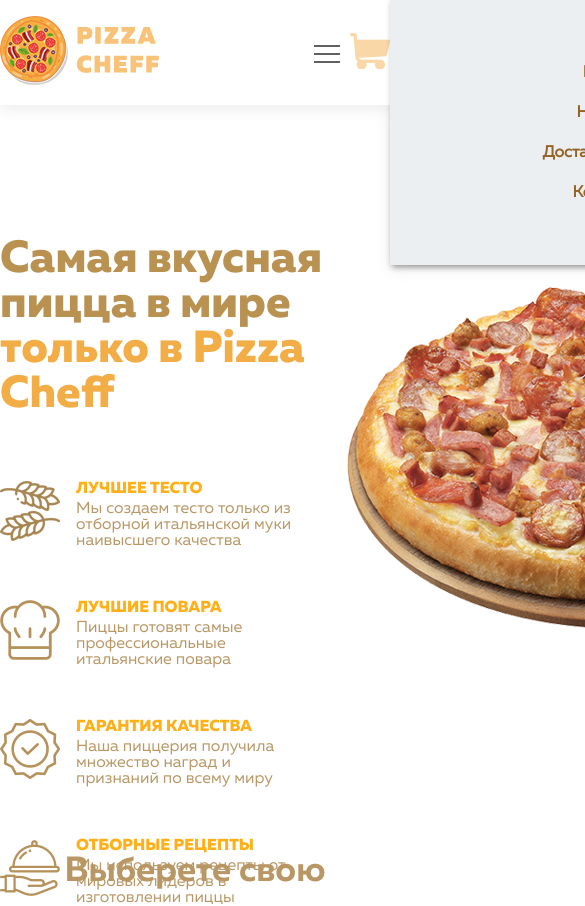
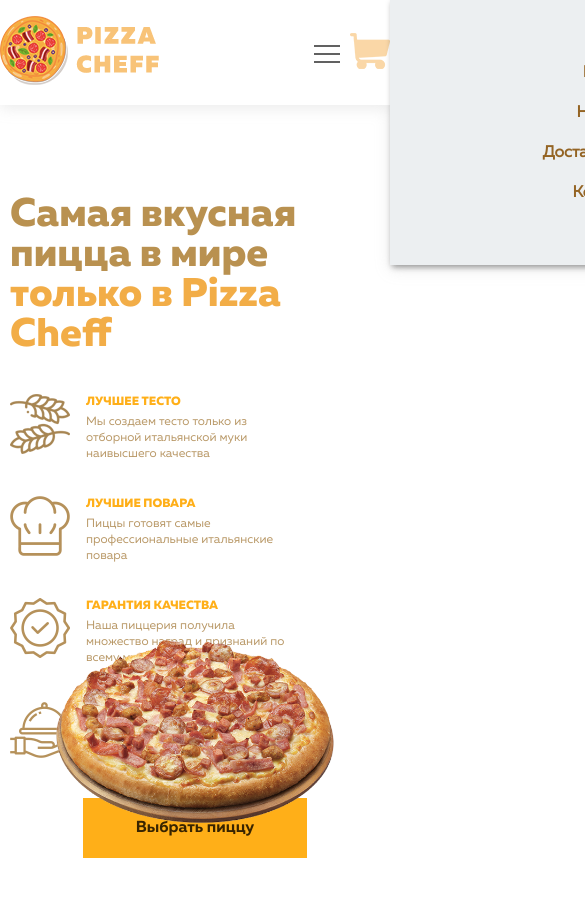
Before and after one commit to AnisinaAleksandra/pizza_angular.github.io, an Angular app: page / in a window 390 px wide. Shown: the top 906 px of the page, 585 px wide, since content can reach past the window. After the commit the page ends 858 px from the top, so only its background shows below. Built offline with nearby package versions, Linux system fonts and the light colour scheme.

Commit message:
add adaptive style for main part of layout

```diff
--- a/src/app/main/main.component.html
+++ b/src/app/main/main.component.html
@@ -110,17 +110,16 @@
           </div>
         </div>
 
-        <div>
-          <button class="btn" (click)="scrollTo(select_pizza)">
-            Выбрать пиццу
-          </button>
+        <div class="btn_container">
+          <!-- <button class="btn" (click)="scrollTo(select_pizza)"> -->
+          <button class="btn">Выбрать пиццу</button>
         </div>
       </div>
       <div class="rigth_img_side">
         <img src="{{ imagePath }}" alt="pizza_big" />
       </div>
     </section>
-    <section class="select_pizza" #select_pizza>
+    <!-- <section class="select_pizza" #select_pizza>
       <div class="title">Выберете свою любимую пиццу</div>
       <div class="pizza_list">
         <app-card
@@ -148,14 +147,27 @@
         </div>
 
         <div class="order_form_inputs">
-          <input type="text" name="name" id="name" placeholder="Ваше имя" />
+          <input
+            type="text"
+            name="product_title"
+            id="product_title"
+            placeholder="Пицца"
+            [(ngModel)]="orderForm.productTitle"
+          />
           <input
             type="text"
             name="adress"
             id="adress"
             placeholder="Адрес доставки"
+            [(ngModel)]="orderForm.adress"
           />
-          <input type="text" name="phone" id="phone" placeholder="Телефон" />
+          <input
+            type="text"
+            name="phone"
+            id="phone"
+            placeholder="Телефон"
+            [(ngModel)]="orderForm.phone"
+          />
           <button type="submit">Оформить заказ</button>
         </div>
 
@@ -163,6 +175,6 @@
           <img src="{{ orderPizzaPathImg }}" alt="pizzaOrder" />
         </div>
       </div>
-    </section>
+    </section> -->
   </div>
 </div>
--- a/src/app/main/main.component.scss
+++ b/src/app/main/main.component.scss
@@ -51,6 +51,7 @@
             }
           }
         }
+        .btn_container {
           .btn {
             background-color: $yellow-light-text-color;
             font-size: 16px;
@@ -61,6 +62,7 @@
             width: 224px;
             height: 60px;
             cursor: pointer;
+          }
         }
       }
     }
@@ -81,8 +83,6 @@
         align-items: center;
         justify-content: center;
         flex-wrap: wrap;
-        margin-left: -13px;
-        margin-right: -13px;
       }
     }
 
@@ -138,6 +138,9 @@
             background-color: rgb(255, 175, 24);
             width: 330px;
             height: 60px;
+            font-size: 16px;
+            font-family: "MullerBold";
+            color: $mutard-darkest-text-color;
           }
         }
         .order_form_image {
@@ -148,3 +151,101 @@
     }
   }
 }
+@media screen and (max-width: 1250px) {
+  .main_page {
+    padding-top: 100px;
+    padding-left: 10px;
+    padding-right: 10px;
+    .my-container {
+      .main {
+        .left_side {
+          max-width: 605px;
+          .title {
+            .title_mustard,
+            .title_yellow {
+              font-size: 40px;
+            }
+          }
+          .list_of_advantages {
+            padding-top: 35px;
+            .item_of_advantage {
+              width: 280px;
+              margin-bottom: 30px;
+              margin-right: 20px;
+            }
+          }
+        }
+        .rigth_img_side {
+          img {
+            width: 90%;
+          }
+        }
+      }
+    }
+  }
+}
+
+@media screen and (max-width: 960px) {
+  .main_page {
+    padding-top: 90px;
+    .my-container {
+      .main {
+        .left_side {
+          max-width: 560px;
+          .title {
+            .title_mustard,
+            .title_yellow {
+              font-size: 35px;
+            }
+          }
+          .list_of_advantages {
+            padding-top: 30px;
+            .item_of_advantage {
+              width: 265px;
+              margin-bottom: 20px;
+              margin-right: 10px;
+              .text {
+                font-size: 12px;
+              }
+            }
+          }
+        }
+      }
+    }
+  }
+}
+@media screen and (max-width: 910px) {
+  .main_page {
+    .my-container {
+      .main {
+        flex-direction: column;
+        .left_side {
+          max-width: 605px;
+          .title {
+            .title_mustard,
+            .title_yellow {
+              font-size: 40px;
+            }
+          }
+          .list_of_advantages {
+            padding-top: 35px;
+            .item_of_advantage {
+              width: 280px;
+              margin-bottom: 30px;
+              margin-right: 20px;
+            }
+          }
+          .btn_container {
+            text-align: center;
+          }
+        }
+        .rigth_img_side {
+          text-align: center;
+          img {
+            width: 75%;
+          }
+        }
+      }
+    }
+  }
+}
--- a/src/app/main/main.component.ts
+++ b/src/app/main/main.component.ts
@@ -14,11 +14,16 @@ export class MainComponent implements OnInit {
   constructor(private cartService: CartService) {}
   ngOnInit(): void {}
 
-  public scrollTo(target: HTMLElement): void {
-    target.scrollIntoView({ behavior: 'smooth' });
-  }
+  // public scrollTo(target: HTMLElement): void {
+  //   target.scrollIntoView({ behavior: 'smooth' });
+  // }
+  public orderForm = {
+    productTitle: this.cartService.nameOfProduct,
+    adress: '',
+    phone: '',
+  };
 
-  pizzasList: Product[] = [
+  public pizzasList: Product[] = [
     {
       id: 1,
       image: '../../assets/images/pizzaOne.png',
```
Lines whose indentation alone changed are shown as unchanged.
